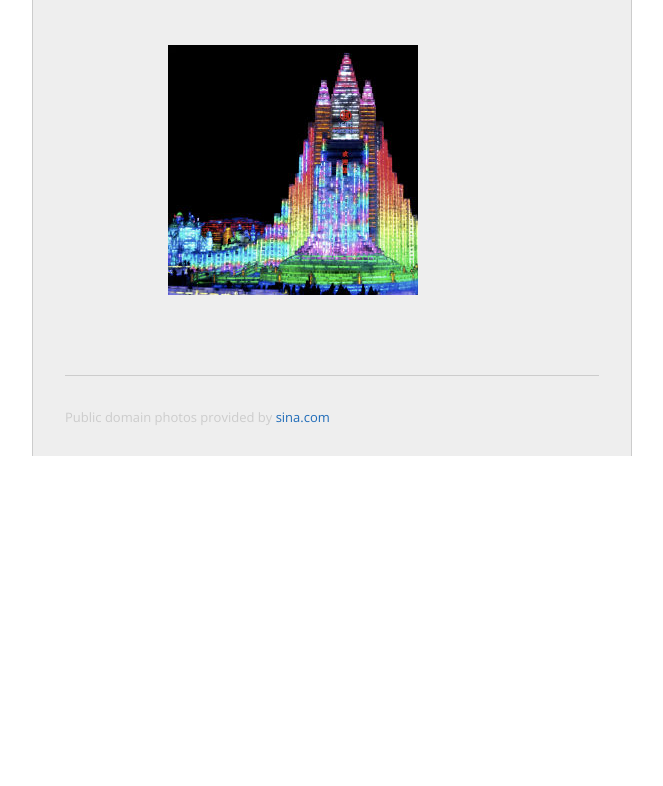
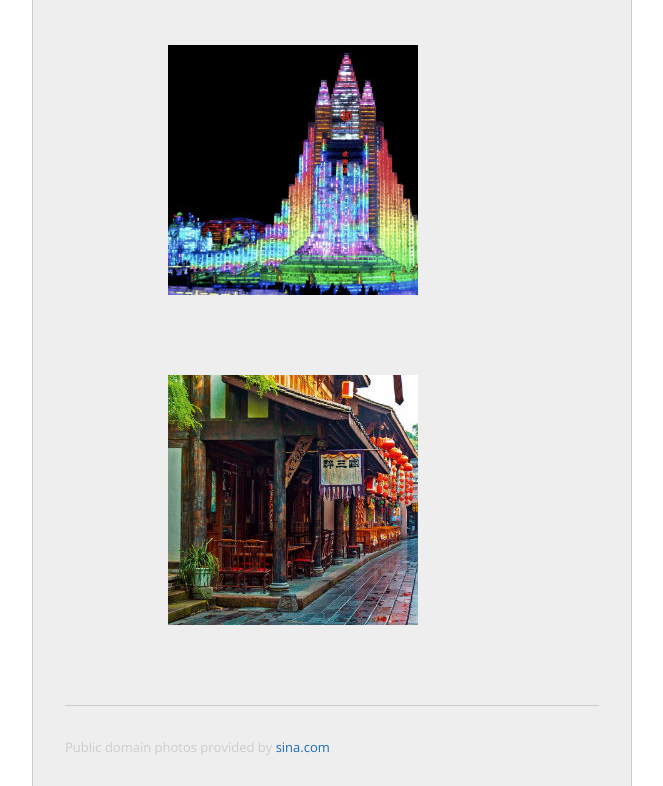
Before and after one commit to mandywu1/customimagegallery, a plain HTML site: page index.html in a window 1280 px wide. Shown: the part 1129-1915 px from the top of the page, without its empty margins (308-971 px from the left). Before the commit the page ends 1585 px from the top, so only its background shows below. Drawn offline with nearby package versions, Linux system fonts and the light colour scheme.

Commit message:
Update index.html

```diff
--- a/index.html
+++ b/index.html
@@ -35,7 +35,11 @@
       <p>Harbin</p>
       <img src="images/large/004.jpg">
     </div>
-
+    <!-- A modal -->
+    <div id="img5" style="display:none;">
+      <p>Chengdu</p>
+      <img src="images/large/005.jpg">
+    </div>
     <!-- Page content -->
     <div class="container">
 
@@ -64,6 +68,11 @@
           <li><a href="#img4" rel="modal:open"><img src="images/thumbnails/004.jpg"></a></li>
         </ul>
       </section>
+     <section class="gallery">
+        <ul class="imageGallery">
+          <li><a href="#img4" rel="modal:open"><img src="images/thumbnails/005.jpg"></a></li>
+        </ul>
+      </section>
       <footer class="site-footer">
         <hr>
         <p>Public domain photos provided by <a href="http://sina.com" target="_blank">sina.com</a></p>
```
